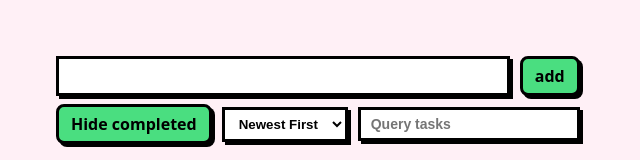
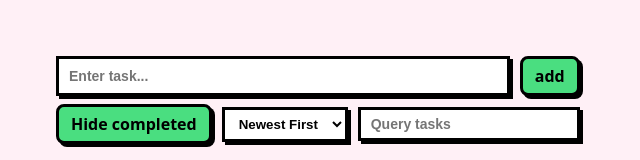
Before and after one commit to krola1/undervisning2209, a React (Vite) app: page / in a window 1280 px wide. Shown: the top 160 px of the page, without its empty margins (0-640 px from the left). Built offline with nearby package versions, Linux system fonts and the light colour scheme.

Commit message:
styling changes

```diff
--- a/src/components/TaskInput.jsx
+++ b/src/components/TaskInput.jsx
@@ -19,6 +19,7 @@ export default function TaskInput({ onAdd }) {
   const inputParameters = {
     type: "text",
     value: input,
+    placeholder: "Enter task...",
     onChange: (e) => setInput(e.target.value),
     onKeyDown: (e) => e.key === "Enter" && handleAdd(),
 
```
